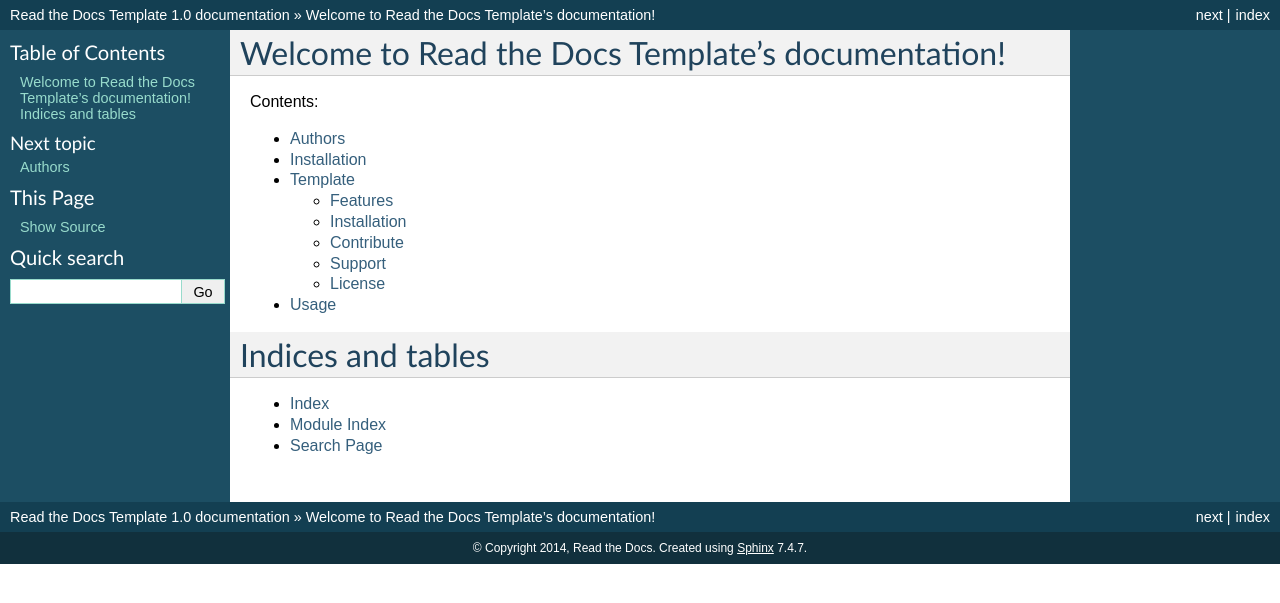
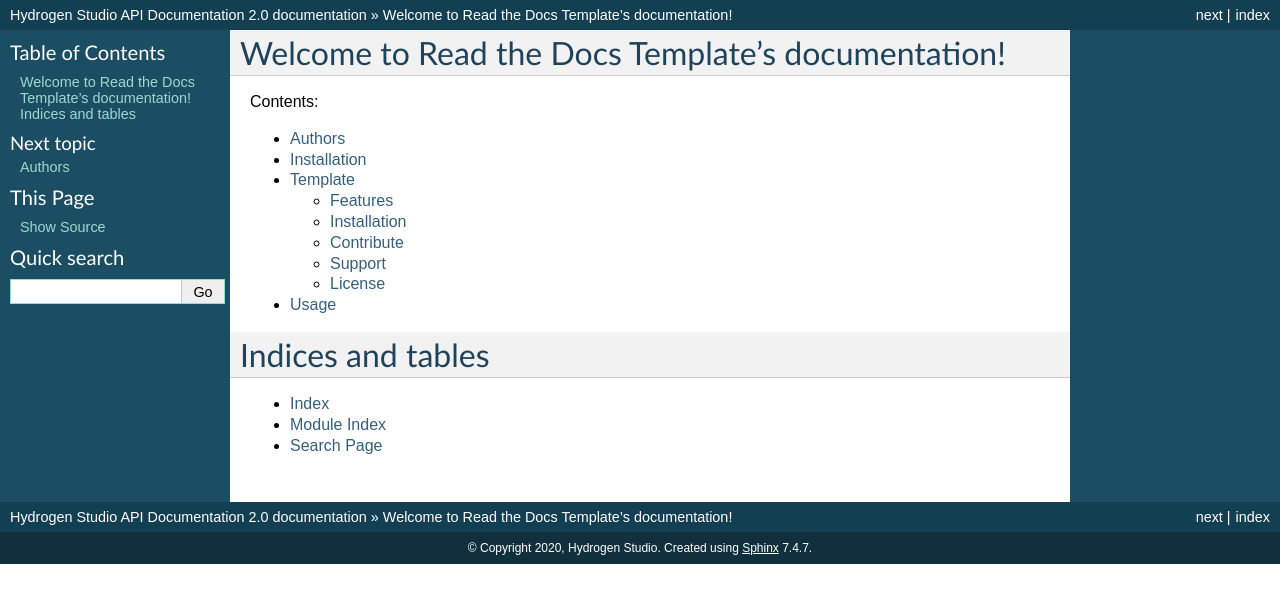
Before and after one commit to hydrogen-studio/hydrogen-developer-doc, a Sphinx documentation site: the page built from docs/index.rst, in a window 1280 px wide. Shown: the top 603 px of the page. Built offline with Sphinx 7.4.7, drawn with Linux system fonts in a browser that asks for light colours.

Commit message:
Update conf.py

```diff
--- a/docs/conf.py
+++ b/docs/conf.py
@@ -43,17 +43,17 @@
 master_doc = 'index'
 
 # General information about the project.
-project = u'Read the Docs Template'
-copyright = u'2014, Read the Docs'
+project = u'Hydrogen Studio API Documentation'
+copyright = u'2020, Hydrogen Studio'
 
 # The version info for the project you're documenting, acts as replacement for
 # |version| and |release|, also used in various other places throughout the
 # built documents.
 #
 # The short X.Y version.
-version = '1.0'
+version = '2.0'
 # The full version, including alpha/beta/rc tags.
-release = '1.0'
+release = '2.0'
 
 # The language for content autogenerated by Sphinx. Refer to documentation
 # for a list of supported languages.
```
